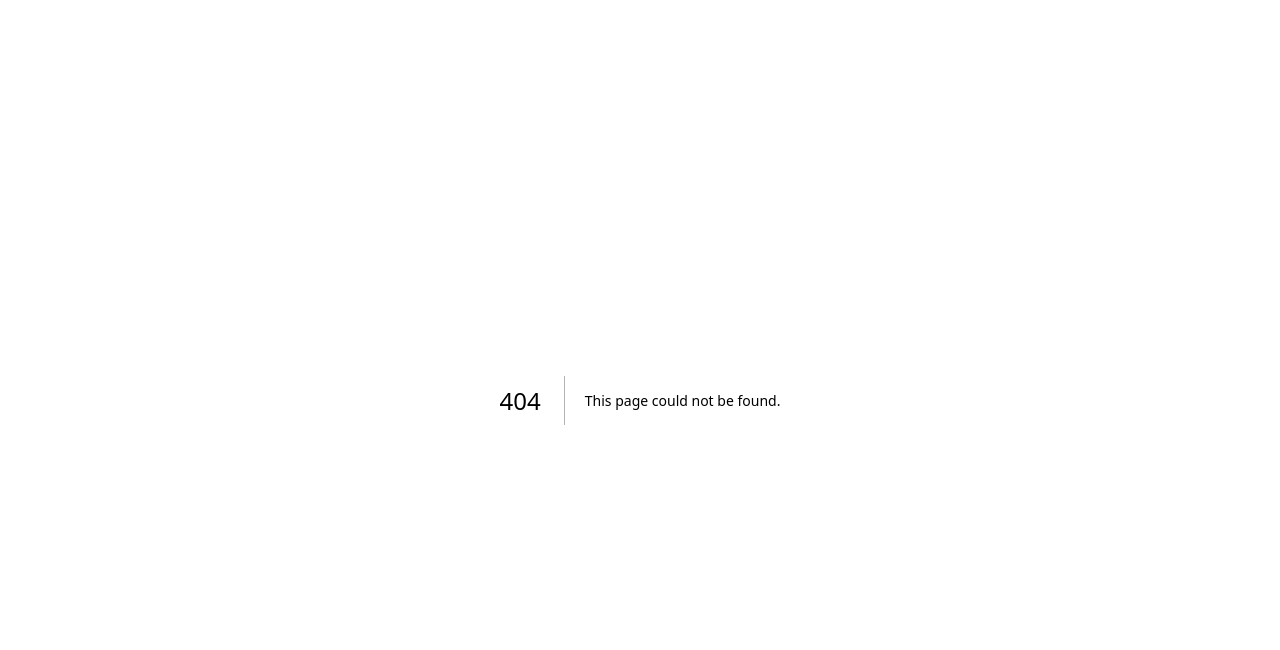
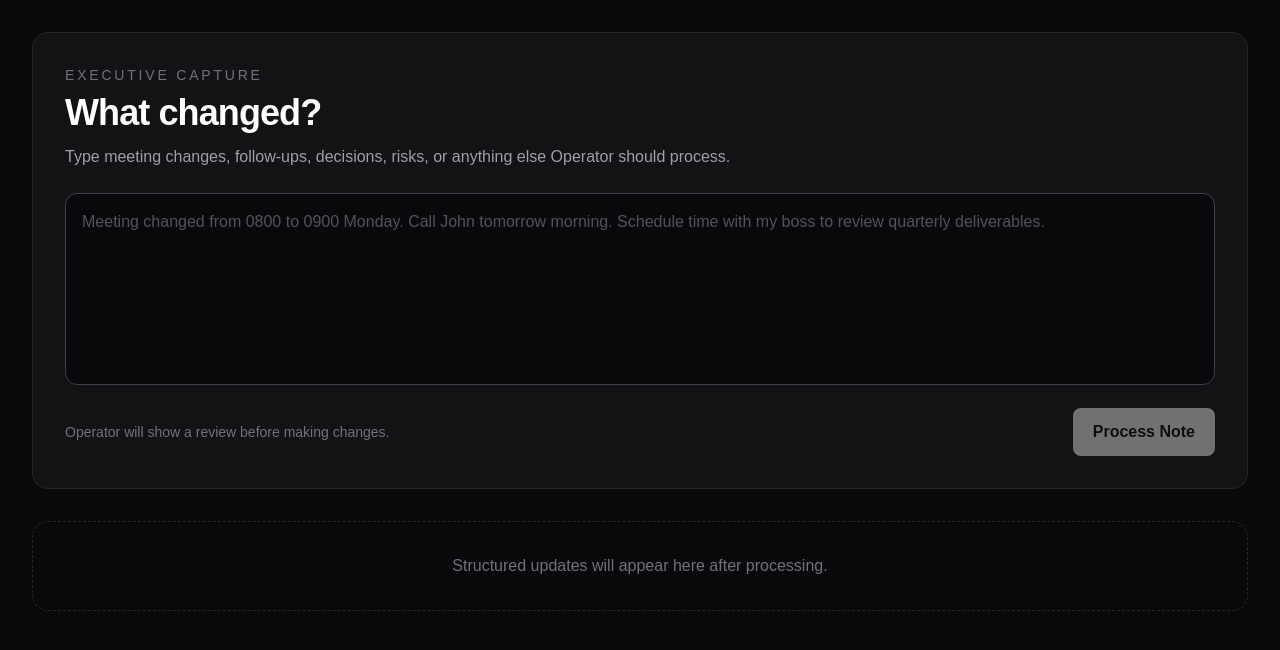
Before and after one commit to chancetd96-coder/operator, a Next.js app in the folder app/: page /capture in a window 1280 px wide. Before the commit this address had no page. Shown: the top 650 px of the page. Built offline with nearby package versions, Linux system fonts and the light colour scheme.

Commit message:
feat(capture): add executive capture review flow

```diff
--- /dev/null
+++ b/app/app/capture/page.tsx
@@ -0,0 +1,31 @@
+"use client";
+
+import { useState } from "react";
+import CaptureInput from "@/components/capture/CaptureInput";
+import CapturePreview from "@/components/capture/CapturePreview";
+import Page from "@/components/layout/Page";
+
+export default function CapturePage() {
+  const [note, setNote] = useState("");
+  const [showPreview, setShowPreview] = useState(false);
+
+  function processNote() {
+    if (!note.trim()) return;
+    setShowPreview(true);
+  }
+
+  return (
+    <Page>
+      <CaptureInput
+        value={note}
+        onChange={(value) => {
+          setNote(value);
+          setShowPreview(false);
+        }}
+        onProcess={processNote}
+      />
+
+      <CapturePreview visible={showPreview} />
+    </Page>
+  );
+}
--- /dev/null
+++ b/app/components/capture/CaptureInput.tsx
@@ -0,0 +1,50 @@
+type CaptureInputProps = {
+  value: string;
+  onChange: (value: string) => void;
+  onProcess: () => void;
+};
+
+export default function CaptureInput({
+  value,
+  onChange,
+  onProcess,
+}: CaptureInputProps) {
+  return (
+    <section className="rounded-2xl border border-zinc-800 bg-zinc-900/70 p-6 md:p-8">
+      <p className="text-sm font-medium uppercase tracking-[0.2em] text-zinc-500">
+        Executive Capture
+      </p>
+
+      <h1 className="mt-2 text-3xl font-bold tracking-tight md:text-4xl">
+        What changed?
+      </h1>
+
+      <p className="mt-3 max-w-2xl text-zinc-400">
+        Type meeting changes, follow-ups, decisions, risks, or anything else
+        Operator should process.
+      </p>
+
+      <textarea
+        value={value}
+        onChange={(event) => onChange(event.target.value)}
+        placeholder="Meeting changed from 0800 to 0900 Monday. Call John tomorrow morning. Schedule time with my boss to review quarterly deliverables."
+        className="mt-6 min-h-48 w-full resize-none rounded-xl border border-zinc-700 bg-zinc-950 p-4 text-zinc-100 outline-none transition placeholder:text-zinc-600 focus:border-zinc-500"
+      />
+
+      <div className="mt-4 flex items-center justify-between gap-4">
+        <p className="text-sm text-zinc-500">
+          Operator will show a review before making changes.
+        </p>
+
+        <button
+          type="button"
+          onClick={onProcess}
+          disabled={!value.trim()}
+          className="rounded-lg bg-white px-5 py-3 font-semibold text-zinc-950 transition hover:bg-zinc-200 disabled:cursor-not-allowed disabled:opacity-40"
+        >
+          Process Note
+        </button>
+      </div>
+    </section>
+  );
+}
--- /dev/null
+++ b/app/components/capture/CaptureItem.tsx
@@ -0,0 +1,33 @@
+type CaptureItemProps = {
+  type: string;
+  title: string;
+  detail: string;
+  status?: string;
+};
+
+export default function CaptureItem({
+  type,
+  title,
+  detail,
+  status = "Ready",
+}: CaptureItemProps) {
+  return (
+    <article className="rounded-xl border border-zinc-800 bg-zinc-950/70 p-4">
+      <div className="flex items-start justify-between gap-4">
+        <div>
+          <p className="text-xs font-medium uppercase tracking-[0.18em] text-violet-300">
+            {type}
+          </p>
+
+          <h3 className="mt-2 font-semibold text-zinc-100">{title}</h3>
+
+          <p className="mt-1 text-sm text-zinc-400">{detail}</p>
+        </div>
+
+        <span className="rounded-full bg-zinc-800 px-3 py-1 text-xs text-zinc-300">
+          {status}
+        </span>
+      </div>
+    </article>
+  );
+}
--- /dev/null
+++ b/app/components/capture/CapturePreview.tsx
@@ -0,0 +1,87 @@
+import CaptureItem from "./CaptureItem";
+
+type CapturePreviewProps = {
+  visible: boolean;
+};
+
+const previewItems = [
+  {
+    type: "Meeting Update",
+    title: "Move Monday meeting",
+    detail: "Change start time from 0800 to 0900.",
+  },
+  {
+    type: "Task",
+    title: "Call John at Defense Unicorns",
+    detail: "Due tomorrow morning.",
+  },
+  {
+    type: "Meeting Request",
+    title: "Review quarterly deliverables with boss",
+    detail: "Date and time require confirmation.",
+    status: "Needs detail",
+  },
+];
+
+export default function CapturePreview({
+  visible,
+}: CapturePreviewProps) {
+  if (!visible) {
+    return (
+      <section className="rounded-2xl border border-dashed border-zinc-800 p-8 text-center">
+        <p className="text-zinc-500">
+          Structured updates will appear here after processing.
+        </p>
+      </section>
+    );
+  }
+
+  return (
+    <section className="rounded-2xl border border-zinc-800 bg-zinc-900/70 p-6">
+      <div className="flex items-center justify-between">
+        <div>
+          <p className="text-sm font-medium uppercase tracking-[0.2em] text-zinc-500">
+            Proposed Updates
+          </p>
+
+          <h2 className="mt-2 text-2xl font-semibold">
+            Operator found 3 actions
+          </h2>
+        </div>
+
+        <span className="rounded-full bg-violet-500/20 px-3 py-1 text-sm text-violet-300">
+          AI Preview
+        </span>
+      </div>
+
+      <div className="mt-6 space-y-3">
+        {previewItems.map((item) => (
+          <CaptureItem key={`${item.type}-${item.title}`} {...item} />
+        ))}
+      </div>
+
+      <div className="mt-6 flex flex-wrap justify-end gap-3">
+        <button
+          type="button"
+          className="rounded-lg border border-zinc-700 px-4 py-2 font-medium text-zinc-300 transition hover:bg-zinc-800"
+        >
+          Discard
+        </button>
+
+        <button
+          type="button"
+          className="rounded-lg border border-zinc-700 px-4 py-2 font-medium text-zinc-300 transition hover:bg-zinc-800"
+        >
+          Edit
+        </button>
+
+        <button
+          type="button"
+          className="rounded-lg bg-white px-4 py-2 font-semibold text-zinc-950 transition hover:bg-zinc-200"
+        >
+          Approve All
+        </button>
+      </div>
+    </section>
+  );
+}
```
